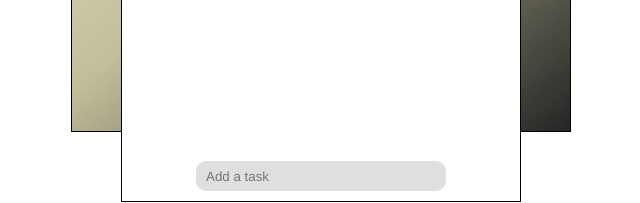
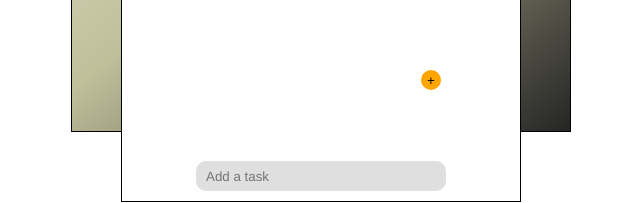
Before and after one commit to tresphill/todo-app, a Next.js app in the folder app/: page / in a window 1280 px wide. Shown: the part 408-611 px from the top of the page, without its empty margins (313-953 px from the left). Built offline with nearby package versions, Linux system fonts and the light colour scheme.

Commit message:
adding css

```diff
--- a/app/app/page.js
+++ b/app/app/page.js
@@ -1,19 +1,25 @@
-'use client'
+"use client"
 import { useState } from 'react'
 import React from "react"
 import Style from './style.css'
 
-export default function Home() {
+export default function App() {
   const {currentItem, setCurrentItem} = useState(null);
-  const onChangeHandler=(e) => {
-    console.log(e)
+  const {itemList, updateItemList} = useState([]);
+
+  const onChangeHandler = (e) => {
+    // jdh
+    console.log(e);
+    setCurrentItem(e.target.value)
   }
+
   return (
     <main className={Style.main}>
         <div className="outside-box1">
           <div className="task-box">
             <div className="input">
               <input value={currentItem} onChange={onChangeHandler} placeholder="Add a task"/>
+              <button>+</button>
             </div>
           </div>
         </div>
--- a/app/app/page.module.css
+++ b/app/app/page.module.css
@@ -203,7 +203,7 @@
 }
 
 /* Tablet and Smaller Desktop */
-@media (min-width: 701px) and (max-width: 1120px) {
+/* @media (min-width: 701px) and (max-width: 1120px) {
   .grid {
     grid-template-columns: repeat(2, 50%);
   }
@@ -226,4 +226,4 @@
   to {
     transform: rotate(0deg);
   }
-}  */
+}  */ */
--- a/app/app/style.css
+++ b/app/app/style.css
@@ -43,3 +43,14 @@
     top: 5%;
     left: 30%;
 }
+
+button{
+    width: 20px;
+    height: 20px;
+    border-radius: 50%;
+    position: absolute;
+    bottom: 41px;
+    right: 129px;
+    background-color: orange;
+    border: none;
+}
```
Also changed, not shown: app/app/components/addto.js (added), app/app/components/listitems.js (added), 1 other file (tests, documents, lock files or other folders).
